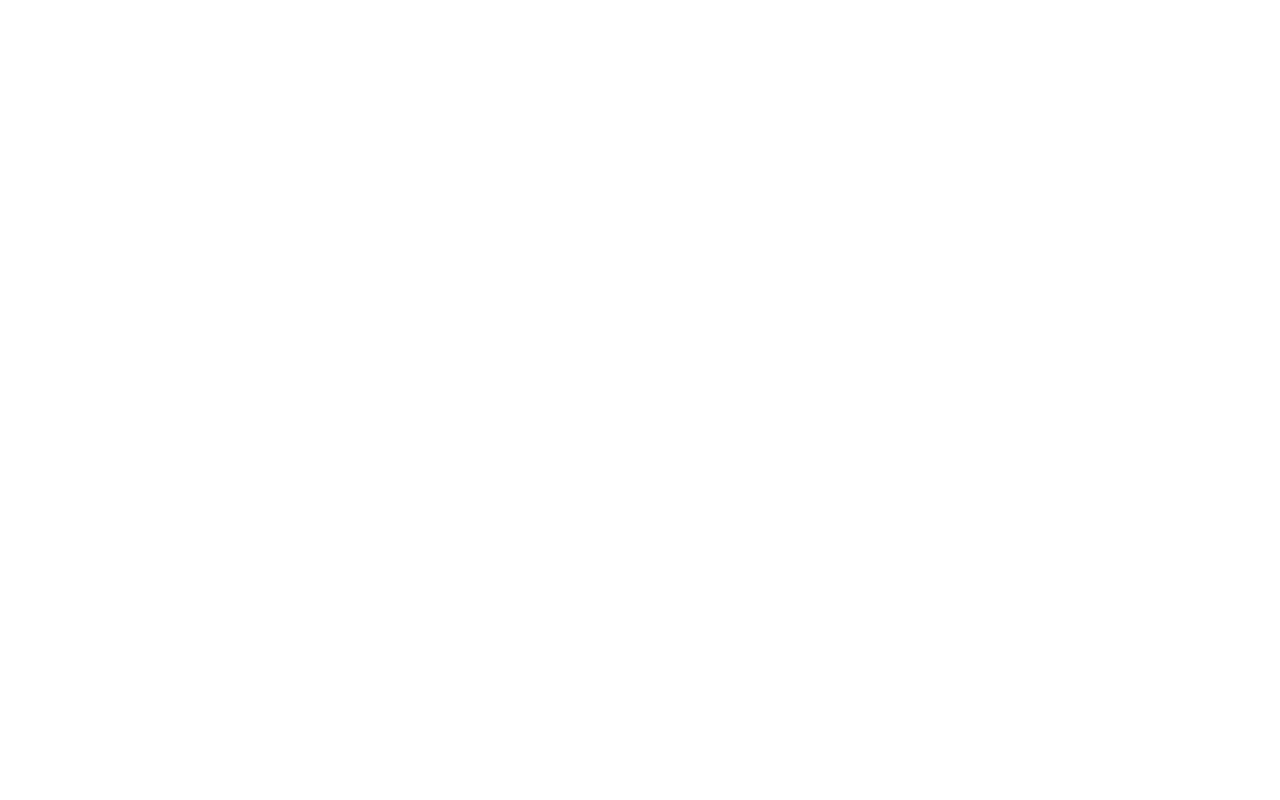
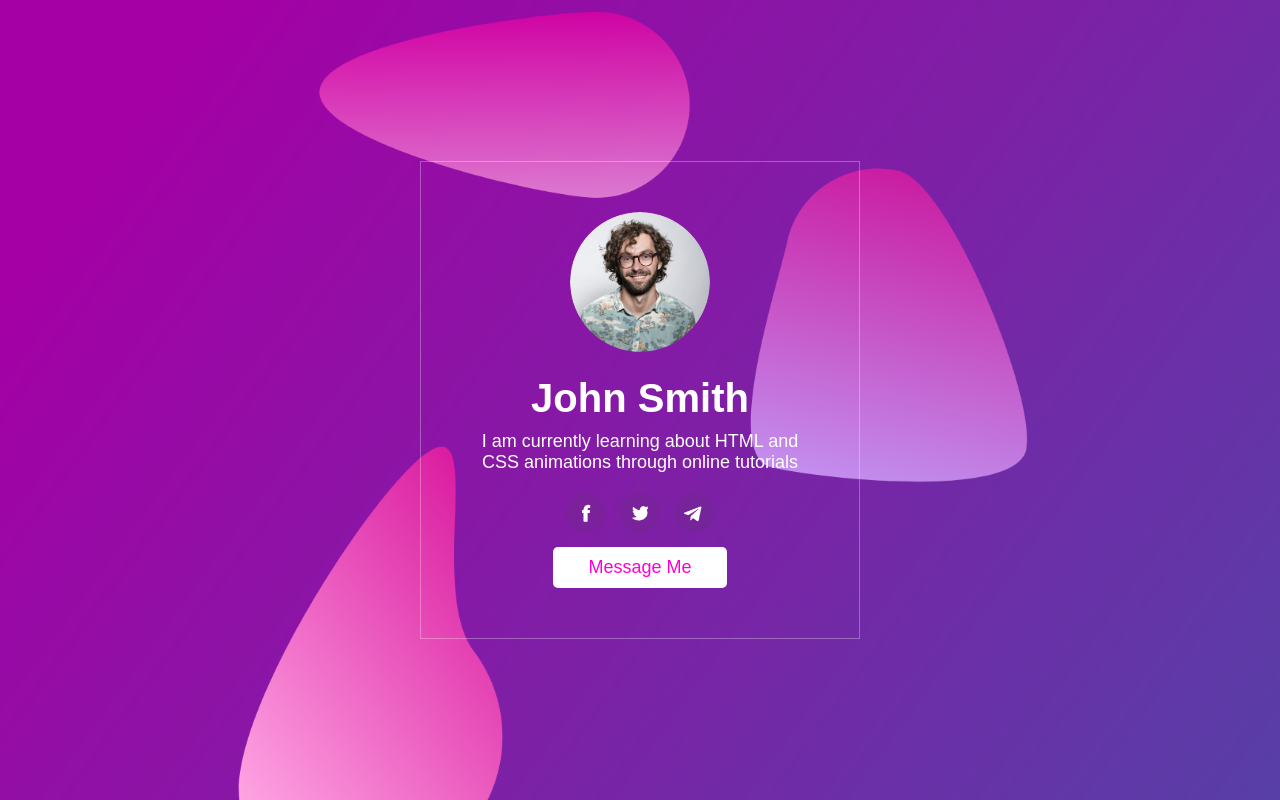
Before and after one commit to alex-maundrell/glassMorphismCard, a plain HTML site: page index.html in a window 1280 px wide. Drawn offline with Linux system fonts and the light colour scheme; a web font is replaced by a local one.

Commit message:
add html including an image with text, added a button. Styled said html inside styles file

```diff
--- a/css/styles.css
+++ b/css/styles.css
@@ -4,3 +4,62 @@
     box-sizing: border-box;
     font-family: 'Radio Canada', sans-serif;
 }
+
+.page-container {
+    width: 100%;
+    height: 100vh;
+    background: url(../images/back.png);
+    background-position: center;
+    background-size: cover;
+    display: flex;
+    align-items: center;
+    justify-content: center;
+}
+
+.page-container>.card {
+    width: 90%;
+    max-width: 440px;
+    color: #ffffff;
+    text-align: center;
+    padding: 50px 35px;
+    border: 1px solid rgba(255, 255, 255, 0.3);
+}
+
+.page-container>.card img {
+    width: 140px;
+    border-radius: 50%;
+}
+
+.page-container>.card h2 {
+    font-size: 40px;
+    font-weight: 600;
+    margin-top: 20px;
+}
+
+.page-container>.card p {
+    font-size: 18px;
+    margin: 10px auto;
+    max-width: 330px;
+}
+
+.page-container>.card>.social-links img {
+    width: 40px;
+    border-radius: 50%;
+    margin: 10px 5px;
+    transition: background 0.5s;
+}
+
+.page-container>.card>.social-links img:hover {
+    background: #ff01cf;
+}
+
+.page-container>.card>.btn {
+    text-decoration: none;
+    display: inline-block;
+    font-size: 18px;
+    font-weight: 500;
+    background: #ffffff;
+    color: #ff01cf;
+    padding: 10px 35px;
+    border-radius: 5px;
+}
--- a/index.html
+++ b/index.html
@@ -8,7 +8,7 @@
 
     <link rel="preconnect" href="https://fonts.googleapis.com">
     <link rel="preconnect" href="https://fonts.gstatic.com" crossorigin>
-    <link href="https://fonts.googleapis.com/css2?family=Radio+Canada:wght@400;600&display=swap" rel="stylesheet">
+    <link href="https://fonts.googleapis.com/css2?family=Radio+Canada:wght@400;500;600&display=swap" rel="stylesheet">
 
     <link rel="stylesheet" href="css/styles.css">
 
@@ -17,6 +17,22 @@
 
 <body>
 
+    <div class="page-container">
+
+        <div class="card">
+            <img src="images/profile.png" alt="Profile picture">
+            <h2>John Smith</h2>
+            <p>I am currently learning about HTML and CSS animations through online tutorials</p>
+
+            <div class="social-links">
+                <a href="#"><img src="images/facebook.png"></a>
+                <a href="#"><img src="images/twitter.png"></a>
+                <a href="#"><img src="images/telegram.png" </a>
+            </div>
+            <a href="#" class="btn">Message Me</a>
+        </div>
+    </div>
+
 </body>
 
 </html>
```
